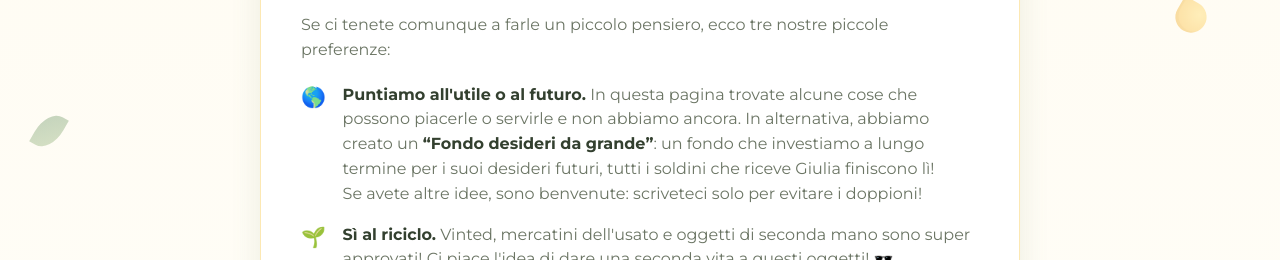
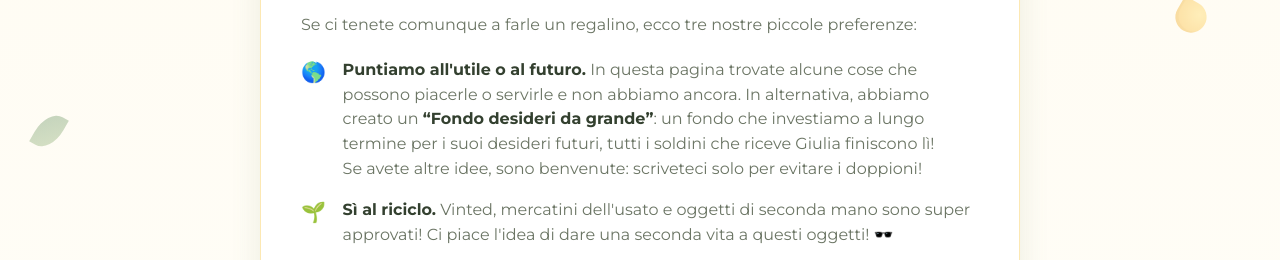
Before and after one commit to giuli2025/wishlist, a plain HTML site: page index.html in a window 1280 px wide. Shown: the part 460-720 px from the top of the page. Drawn offline with Linux system fonts and the light colour scheme; no server answers.

Commit message:
docs: update content

```diff
--- a/index.html
+++ b/index.html
@@ -29,7 +29,7 @@
         <p>Lo sapete: non è necessario nessun regalo. Ci basta la vostra presenza per spegnere la candelina insieme! Se
             vorrete scriverle un bigliettino di auguri, lo metteremo nel suo album dei ricordi, così potrà vederlo tra
             qualche anno.</p>
-        <p>Se ci tenete comunque a farle un piccolo pensiero, ecco tre nostre piccole preferenze:</p>
+        <p>Se ci tenete comunque a farle un regalino, ecco tre nostre piccole preferenze:</p>
         <ul class="wishes-note-list">
             <li><span aria-hidden="true">🌎</span>
                 <div><strong>Puntiamo all'utile o al futuro.</strong> In questa pagina trovate alcune cose che possono
```
